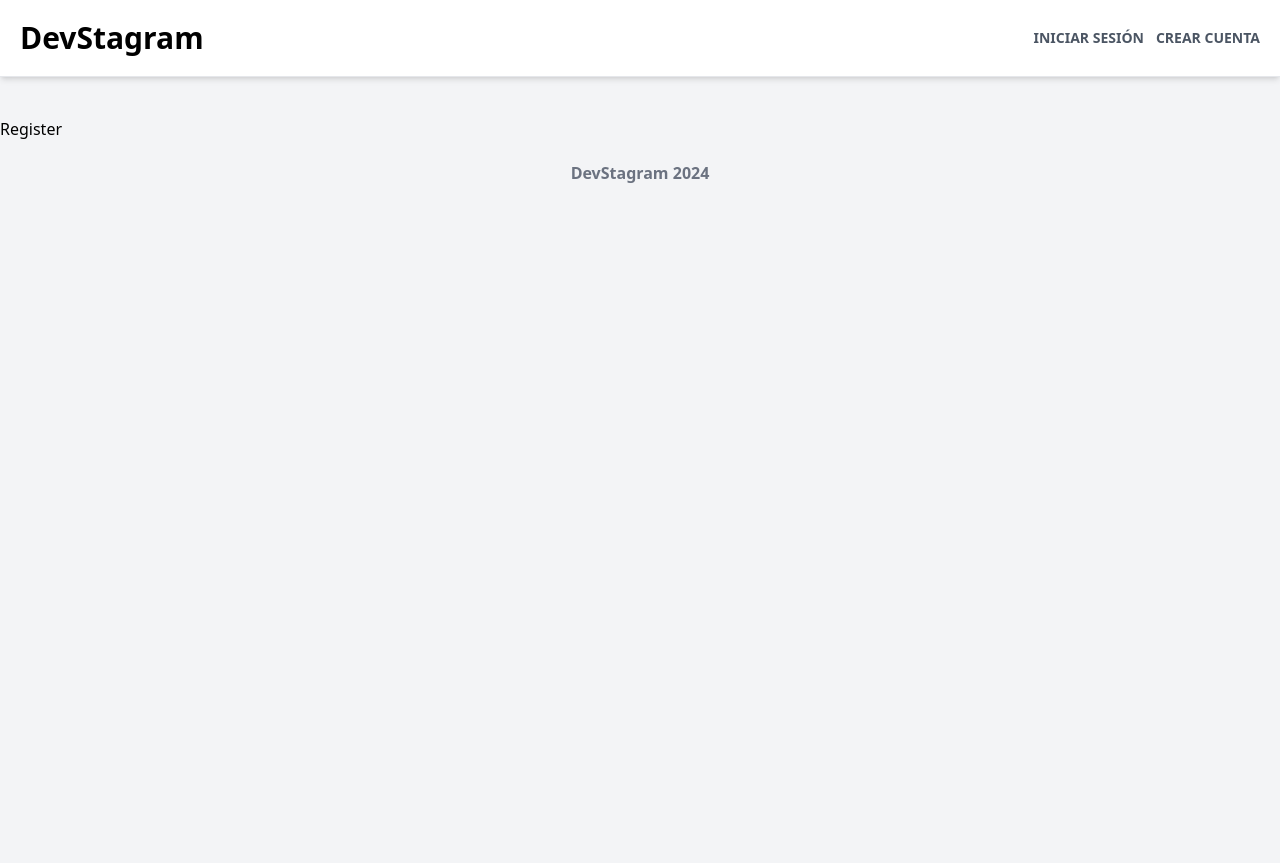
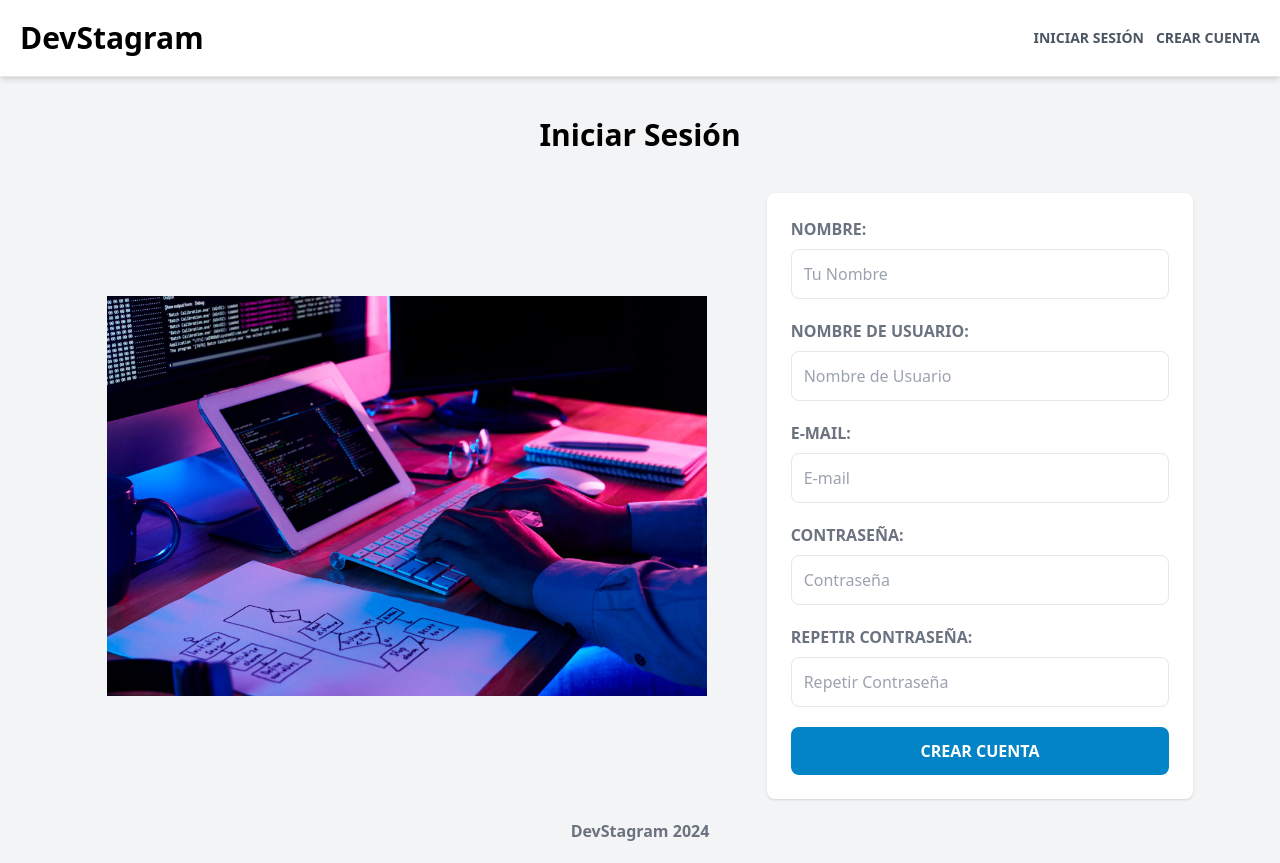
Before and after one commit to Robert-10J/devstagram-react, a React (Vite) app: page /crear-cuenta in a window 1280 px wide. Before the commit the page ends 800 px from the top, so only its background shows below. Built offline with nearby package versions, Linux system fonts and the light colour scheme.

Commit message:
vista para registrar cuenta terminada

```diff
--- a/src/pages/auth/Register.tsx
+++ b/src/pages/auth/Register.tsx
@@ -1,6 +1,96 @@
 const Register = () => {
   return (
-    <div>Register</div>
+    <>
+      <h2 className="font-black text-center text-3xl mb-10">
+        Iniciar Sesión
+      </h2>
+
+      <div className="md:flex md:justify-center md:gap-10 md:items-center">
+
+    <div className="md:w-6/12 p-5">
+      <img src="/img/registrar.jpg" alt="Imagen registro de usuarios" />
+    </div>
+
+    <div className="md:w-4/12 bg-white p-6 rounded-lg shadow">
+      <form action="" method="POST" noValidate>
+        <div className="mb-5">
+          <label
+            htmlFor="name"
+            className="mb-2 block uppercase text-gray-500 font-bold"
+          >Nombre:</label>
+          <input
+            type="text"
+            id="name"
+            name="name"
+            placeholder="Tu Nombre"
+            className="border p-3 w-full rounded-lg @error"
+          />
+        </div>
+
+        <div className="mb-5">
+          <label
+            htmlFor="username"
+            className="mb-2 block uppercase text-gray-500 font-bold"
+          >Nombre de usuario:</label>
+          <input
+            type="text"
+            id="username"
+            name="username"
+            placeholder="Nombre de Usuario"
+            className="border p-3 w-full rounded-lg"
+          />
+        </div>
+
+        <div className="mb-5">
+          <label
+            htmlFor="email"
+            className="mb-2 block uppercase text-gray-500 font-bold"
+          >E-mail:</label>
+          <input
+            type="email"
+            id="email"
+            name="email"
+            placeholder="E-mail"
+            className="border p-3 w-full rounded-lg"
+          />
+        </div>
+
+        <div className="mb-5">
+          <label
+            htmlFor="password"
+            className="mb-2 block uppercase text-gray-500 font-bold"
+          >Contraseña:</label>
+          <input
+            type="password"
+            id="password"
+            name="password"
+            placeholder="Contraseña"
+            className="border p-3 w-full rounded-lg"
+          />
+        </div>
+
+        <div className="mb-5">
+          <label
+            htmlFor="password_confirmation"
+            className="mb-2 block uppercase text-gray-500 font-bold"
+          >Repetir Contraseña:</label>
+          <input
+            type="password"
+            id="password_confirmation"
+            name="password_confirmation"
+            placeholder="Repetir Contraseña"
+            className="border p-3 w-full rounded-lg"
+          />
+        </div>
+
+        <input
+          type="submit" value="Crear Cuenta"
+          className="bg-sky-600 hover:bg-sky-700 transition-colors cursor-pointer uppercase font-bold w-full p-3 text-white rounded-lg"
+        />
+      </form>
+    </div>
+  </div>
+    </>
   )
 }
 
```
Also changed, not shown: src/pages/auth/Login.tsx (+2 -9 lines).
